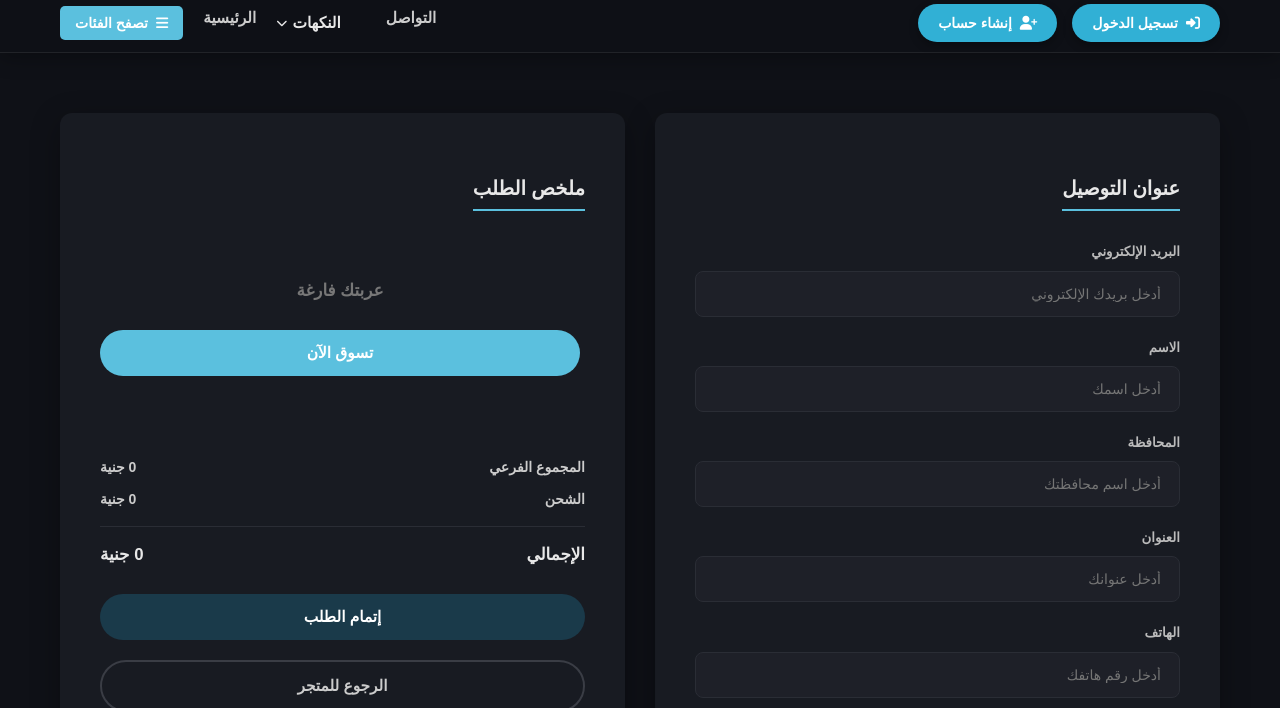
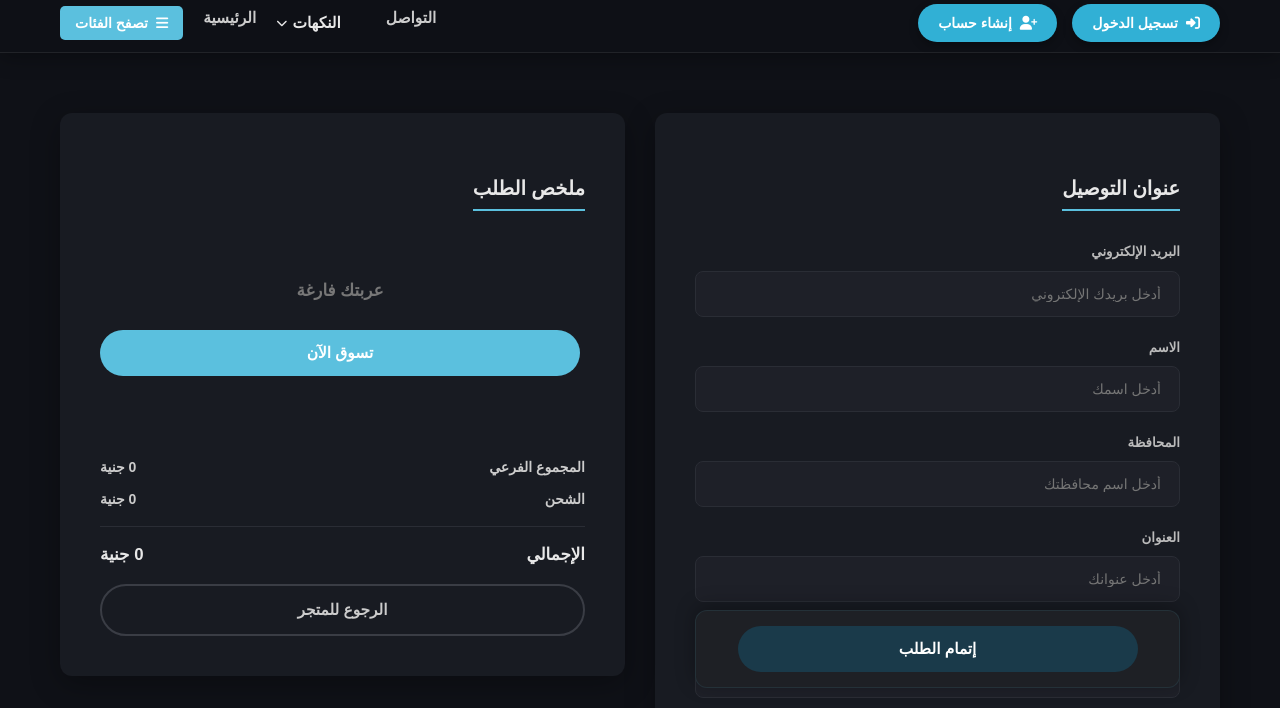
Before and after one commit to mohamedRageh2/Gelato, a plain HTML site: page checkout.html in a window 1280 px wide. Both pictures are taken after a click on the button 1207 px from the left and 40 px from the top of the page. Shown: the part 92-800 px from the top of the page. Drawn offline with Linux system fonts and the light colour scheme; a web font is replaced by a local one.

Commit message:
تعديل في الصفحه بتاع الدفع

```diff
--- a/checkout.html
+++ b/checkout.html
@@ -160,6 +160,10 @@
                                     inputmode="numeric" pattern="[0-9]{6}" title="يجب إدخال 6 أرقام">
                             </div>
                         </div>
+
+                        <div class="sticky-checkout-btn-container">
+                            <button type="submit" class="btn place-order-btn" data-i18n="placeOrder">إتمام الطلب</button>
+                        </div>
                     </form>
                 </div>
 
@@ -186,8 +190,6 @@
                         </div>
                     </div>
 
-                    <button type="submit" form="checkoutForm" class="btn place-order-btn" data-i18n="placeOrder">إتمام
-                        الطلب</button>
                     <a href="index.html" class="btn back-btn" data-i18n="backToHome"
                         style="display: block; text-align: center; text-decoration: none; box-sizing: border-box;">الرجوع
                         للمتجر</a>
--- a/script.js
+++ b/script.js
@@ -885,6 +885,9 @@ document.addEventListener('DOMContentLoaded', () => {
                     <span>${item.quantity}</span>
                     <button type="button" class="chk-increase" data-id="${item.cartId || item.id}">+</button>
                 </div>
+                <button type="button" class="chk-remove-item" data-id="${item.cartId || item.id}" style="background: none; border: none; color: #ff4d4d; font-size: 1.2rem; cursor: pointer; padding: 5px; margin-right: 10px;" title="حذف المنتج">
+                    <i class="fas fa-trash-alt"></i>
+                </button>
             `;
             checkoutItemsList.appendChild(div);
             subtotal += item.price * item.quantity;
@@ -903,6 +906,7 @@ document.addEventListener('DOMContentLoaded', () => {
         checkoutItemsList.addEventListener('click', (e) => {
             const increaseBtn = e.target.closest('.chk-increase');
             const decreaseBtn = e.target.closest('.chk-decrease');
+            const removeBtn = e.target.closest('.chk-remove-item');
 
             if (increaseBtn) {
                 updateQuantity(increaseBtn.dataset.id, 1);
@@ -910,6 +914,8 @@ document.addEventListener('DOMContentLoaded', () => {
             } else if (decreaseBtn) {
                 updateQuantity(decreaseBtn.dataset.id, -1);
                 renderCheckoutItems();
+            } else if (removeBtn) {
+                removeItemFromCart(removeBtn.dataset.id);
             }
         });
     }
--- a/style.css
+++ b/style.css
@@ -2084,3 +2084,32 @@ body.dark-mode .toast-notification {
 .cart-icon.bounce {
     animation: cartBounce 0.5s ease;
 }
+
+/* ===== Sticky Checkout Button ===== */
+.sticky-checkout-btn-container {
+    position: sticky;
+    bottom: 20px;
+    z-index: 100;
+    margin-top: 30px;
+    background: #ffffff;
+    padding: 15px;
+    border-radius: 12px;
+    box-shadow: 0 -4px 20px rgba(0, 0, 0, 0.08);
+    display: flex;
+    justify-content: center;
+    border: 1px solid rgba(91, 192, 222, 0.2);
+}
+
+body.dark-mode .sticky-checkout-btn-container {
+    background: #1e2025;
+    box-shadow: 0 -4px 20px rgba(0, 0, 0, 0.3);
+    border-color: rgba(91, 192, 222, 0.1);
+}
+
+.sticky-checkout-btn-container .place-order-btn {
+    width: 100%;
+    max-width: 400px;
+    margin: 0;
+    font-size: 1.1rem;
+    padding: 14px 24px;
+}
```
